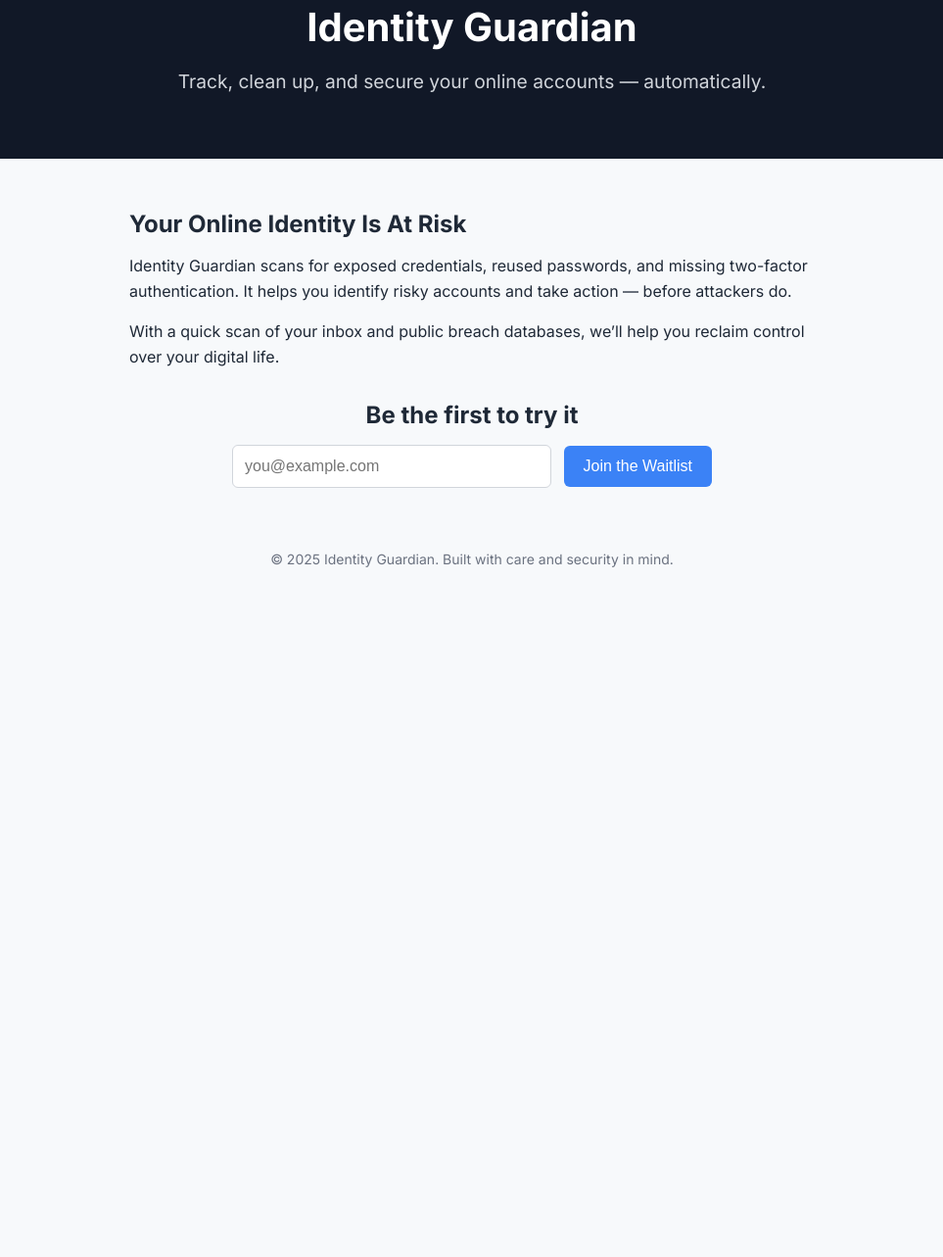
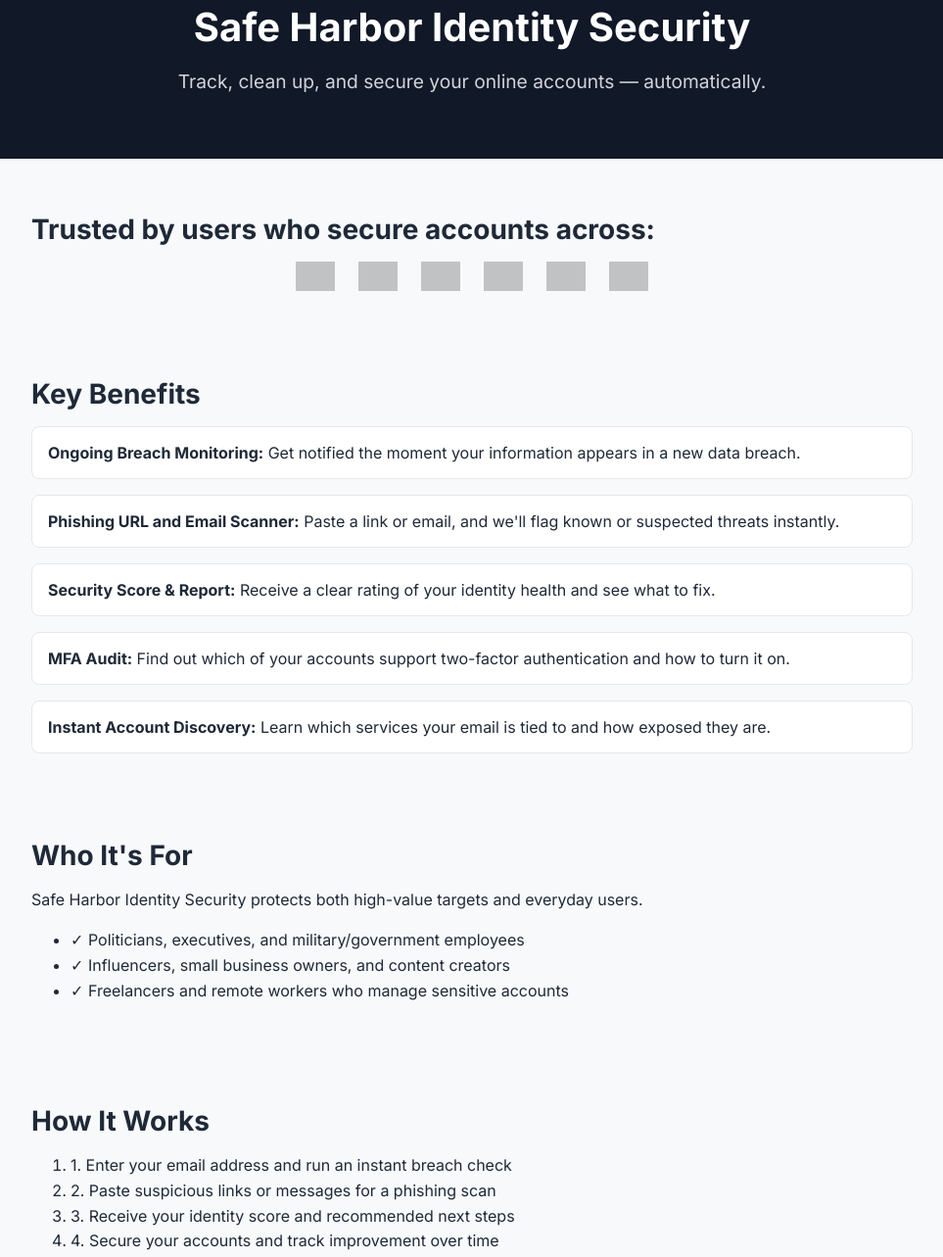
Before and after one commit to samWatson6/safe-harbor-landing, a plain HTML site: page index.html in a window 1280 px wide. Shown: the part 72-1355 px from the top of the page at 98% size, without its empty margins (158-1121 px from the left). Before the commit the page ends 800 px from the top, so only its background shows below. Drawn offline with Linux system fonts and the light colour scheme; grey boxes are pictures that could not be loaded.

Commit message:
Update index.html

```diff
--- a/index.html
+++ b/index.html
@@ -3,7 +3,7 @@
 <head>
   <meta charset="UTF-8" />
   <meta name="viewport" content="width=device-width, initial-scale=1.0" />
-  <title>Identity Guardian</title>
+  <title>Safe Harbor Identity Security</title>
   <link href="https://fonts.googleapis.com/css2?family=Inter:wght@400;600;700&display=swap" rel="stylesheet">
   <style>
     body {
@@ -27,22 +27,41 @@
       font-size: 1.2rem;
       color: #d1d5db;
     }
-    section {
+    .section {
       padding: 2rem 1rem;
-      max-width: 700px;
+      max-width: 900px;
       margin: 0 auto;
     }
-    section h2 {
-      font-size: 1.5rem;
+    .section h2 {
+      font-size: 1.75rem;
       margin-bottom: 1rem;
     }
-    section p {
+    .section p, .section ul, .section ol {
       font-size: 1rem;
       line-height: 1.6;
     }
-    .signup {
-      text-align: center;
-      margin-top: 2rem;
+    .features, .solutions, .faq, .pricing-plans {
+      display: flex;
+      flex-direction: column;
+      gap: 1rem;
+    }
+    .feature-box, .pricing-box {
+      background-color: white;
+      border: 1px solid #e5e7eb;
+      border-radius: 0.5rem;
+      padding: 1rem;
+    }
+    .partners {
+      display: flex;
+      justify-content: center;
+      align-items: center;
+      gap: 1.5rem;
+      margin-top: 1rem;
+      flex-wrap: wrap;
+    }
+    .partners img {
+      max-height: 30px;
+      opacity: 0.6;
     }
     input[type="email"] {
       padding: 0.75rem;
@@ -65,6 +84,13 @@
     button:hover {
       background: #2563eb;
     }
+    .signup-form {
+      margin-top: 1rem;
+      display: flex;
+      justify-content: center;
+      align-items: center;
+      flex-wrap: wrap;
+    }
     footer {
       text-align: center;
       padding: 2rem 1rem;
@@ -75,27 +101,106 @@
 </head>
 <body>
   <header>
-    <h1>Identity Guardian</h1>
+    <h1>Safe Harbor Identity Security</h1>
     <p>Track, clean up, and secure your online accounts — automatically.</p>
   </header>
-  <section>
-    <h2>Your Online Identity Is At Risk</h2>
-    <p>
-      Identity Guardian scans for exposed credentials, reused passwords, and missing two-factor authentication. It helps you identify risky accounts and take action — before attackers do.
-    </p>
-    <p>
-      With a quick scan of your inbox and public breach databases, we’ll help you reclaim control over your digital life.
-    </p>
-    <div class="signup">
-      <h2>Be the first to try it</h2>
-      <form action="https://formspree.io/f/YOUR_FORM_ID" method="POST">
-        <input type="email" name="email" placeholder="you@example.com" required />
-        <button type="submit">Join the Waitlist</button>
-      </form>
+
+  <div class="section">
+    <h2>Trusted by users who secure accounts across:</h2>
+    <div class="partners">
+      <img src="https://upload.wikimedia.org/wikipedia/commons/4/4f/Twitter-logo.svg" alt="Twitter">
+      <img src="https://upload.wikimedia.org/wikipedia/commons/a/a5/Instagram_icon.png" alt="Instagram">
+      <img src="https://upload.wikimedia.org/wikipedia/commons/4/4e/Facebook_Logo.png" alt="Facebook">
+      <img src="https://upload.wikimedia.org/wikipedia/commons/a/ab/Apple-logo.png" alt="Apple">
+      <img src="https://upload.wikimedia.org/wikipedia/commons/2/2f/Google_2015_logo.svg" alt="Google">
+      <img src="https://upload.wikimedia.org/wikipedia/commons/3/30/Microsoft_logo_%282012%29.svg" alt="Microsoft">
     </div>
-  </section>
+  </div>
+
+  <div class="section">
+    <h2>Key Benefits</h2>
+    <div class="features">
+      <div class="feature-box">
+        <strong>Ongoing Breach Monitoring:</strong> Get notified the moment your information appears in a new data breach.
+      </div>
+      <div class="feature-box">
+        <strong>Phishing URL and Email Scanner:</strong> Paste a link or email, and we'll flag known or suspected threats instantly.
+      </div>
+      <div class="feature-box">
+        <strong>Security Score & Report:</strong> Receive a clear rating of your identity health and see what to fix.
+      </div>
+      <div class="feature-box">
+        <strong>MFA Audit:</strong> Find out which of your accounts support two-factor authentication and how to turn it on.
+      </div>
+      <div class="feature-box">
+        <strong>Instant Account Discovery:</strong> Learn which services your email is tied to and how exposed they are.
+      </div>
+    </div>
+  </div>
+
+  <div class="section">
+    <h2>Who It's For</h2>
+    <p>Safe Harbor Identity Security protects both high-value targets and everyday users.</p>
+    <ul>
+      <li>✓ Politicians, executives, and military/government employees</li>
+      <li>✓ Influencers, small business owners, and content creators</li>
+      <li>✓ Freelancers and remote workers who manage sensitive accounts</li>
+    </ul>
+  </div>
+
+  <div class="section">
+    <h2>How It Works</h2>
+    <ol>
+      <li>1. Enter your email address and run an instant breach check</li>
+      <li>2. Paste suspicious links or messages for a phishing scan</li>
+      <li>3. Receive your identity score and recommended next steps</li>
+      <li>4. Secure your accounts and track improvement over time</li>
+    </ol>
+  </div>
+
+  <div class="section">
+    <h2>Pricing</h2>
+    <div class="pricing-plans">
+      <div class="pricing-box">
+        <h3>Free Plan</h3>
+        <p>✓ One-time security scan<br />✓ Email breach check<br />✓ Access to MFA checklist</p>
+        <form action="https://formspree.io/f/YOUR_FORM_ID" method="POST">
+          <input type="hidden" name="plan" value="Free Plan">
+          <div class="signup-form">
+            <input type="email" name="email" placeholder="Enter your email" required />
+            <button type="submit">Get Started Free</button>
+          </div>
+        </form>
+      </div>
+
+      <div class="pricing-box">
+        <h3>Pro Plan – $8/month</h3>
+        <p>✓ Continuous monitoring<br />✓ Phishing analysis & alerts<br />✓ Ongoing score tracking & tips<br />✓ Priority support</p>
+        <form action="https://formspree.io/f/YOUR_FORM_ID" method="POST">
+          <input type="hidden" name="plan" value="Pro Plan">
+          <div class="signup-form">
+            <input type="email" name="email" placeholder="Enter your email" required />
+            <button type="submit">Subscribe to Pro</button>
+          </div>
+        </form>
+      </div>
+
+      <div class="pricing-box">
+        <h3>Expert Security Audit</h3>
+        <p>A personalized security assessment performed by a certified expert. Great for high-risk individuals and small teams.</p>
+        <form action="https://formspree.io/f/YOUR_FORM_ID" method="POST">
+          <input type="hidden" name="plan" value="Expert Audit">
+          <div class="signup-form">
+            <input type="email" name="email" placeholder="Enter your email" required />
+            <button type="submit">Request More Info</button>
+          </div>
+        </form>
+      </div>
+    </div>
+  </div>
+
   <footer>
-    &copy; 2025 Identity Guardian. Built with care and security in mind.
+    &copy; 2025 Safe Harbor Identity Security. All rights reserved.
   </footer>
 </body>
 </html>
```
